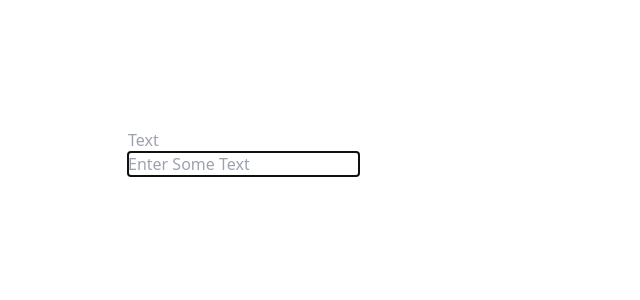
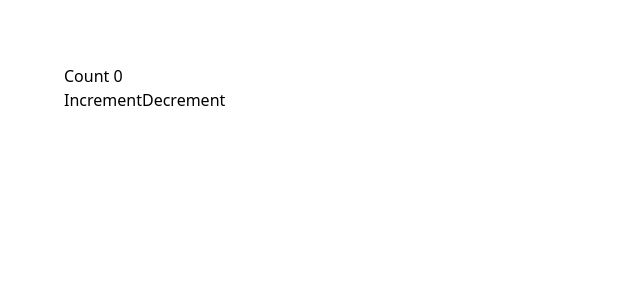
Before and after one commit to Badhon112/React_First, a React (Create React App) app: page / in a window 1280 px wide. Shown: the top 300 px of the page, without its empty margins (0-640 px from the left). Built offline with nearby package versions, Linux system fonts and the light colour scheme.

Commit message:
Use Reducer in React

```diff
--- /dev/null
+++ b/src/UseReducer/App.js
@@ -0,0 +1,12 @@
+import React, { Component } from 'react'
+import Counter from './Counter'
+
+export default class App extends Component {
+    render() {
+        return (
+            <div className="m-16">
+                <Counter/>
+            </div>
+        )
+    }
+}
--- /dev/null
+++ b/src/UseReducer/Counter.js
@@ -0,0 +1,36 @@
+import React, { useReducer } from "react";
+const initialState = 0;
+const reducer = (state, action) => {
+  switch (action) {
+    case "Increment":
+      return state + 1;
+    case "Decrement":
+      return state - 1;
+    default:
+      return state;
+  }
+};
+export default function Counter() {
+  const [state, dispatch] = useReducer(reducer, initialState);
+  return (
+    <div>
+      <div>Count {state}</div>
+      <button
+        onClick={() => {
+          dispatch("Increment");
+        }}
+        type="button"
+      >
+        Increment
+      </button>
+      <button
+        onClick={() => {
+          dispatch("Decrement");
+        }}
+        type="button"
+      >
+        Decrement
+      </button>
+    </div>
+  );
+}
--- /dev/null
+++ b/src/UseReducer/Counter2.js
@@ -0,0 +1,27 @@
+import React, { useReducer } from "react";
+
+const initialState = 0;
+const reducer = (state, action) => {
+  switch (action) {
+    case "Increment":
+      return state + 1;
+    case "Decrement":
+      return state + 1;
+    default:
+      return state;
+  }
+};
+export default function Counter2() {
+  const [state, dispatch] = useReducer(reducer, initialState);
+  return (
+    <div>
+      <div>Counter {state}</div>
+      <button type="button" onClick={()=>{
+          dispatch("Increment")
+      }} >Increment</button>
+      <button type="button" onClick={()=>{
+          dispatch("Decrement")
+      }} >Decrement</button>
+    </div>
+  );
+}
--- a/src/index.js
+++ b/src/index.js
@@ -7,7 +7,8 @@ import './index.css'
 // import App from "./Hook/App"
 // import App from "./UseEffect/App";
 // import App from "./CallBackMemo/App";
-import App from "./UseRef/App";
+// import App from "./UseRef/App";
+import App from "./UseReducer/App";
 function Index() {
   return (
     <div>
```
